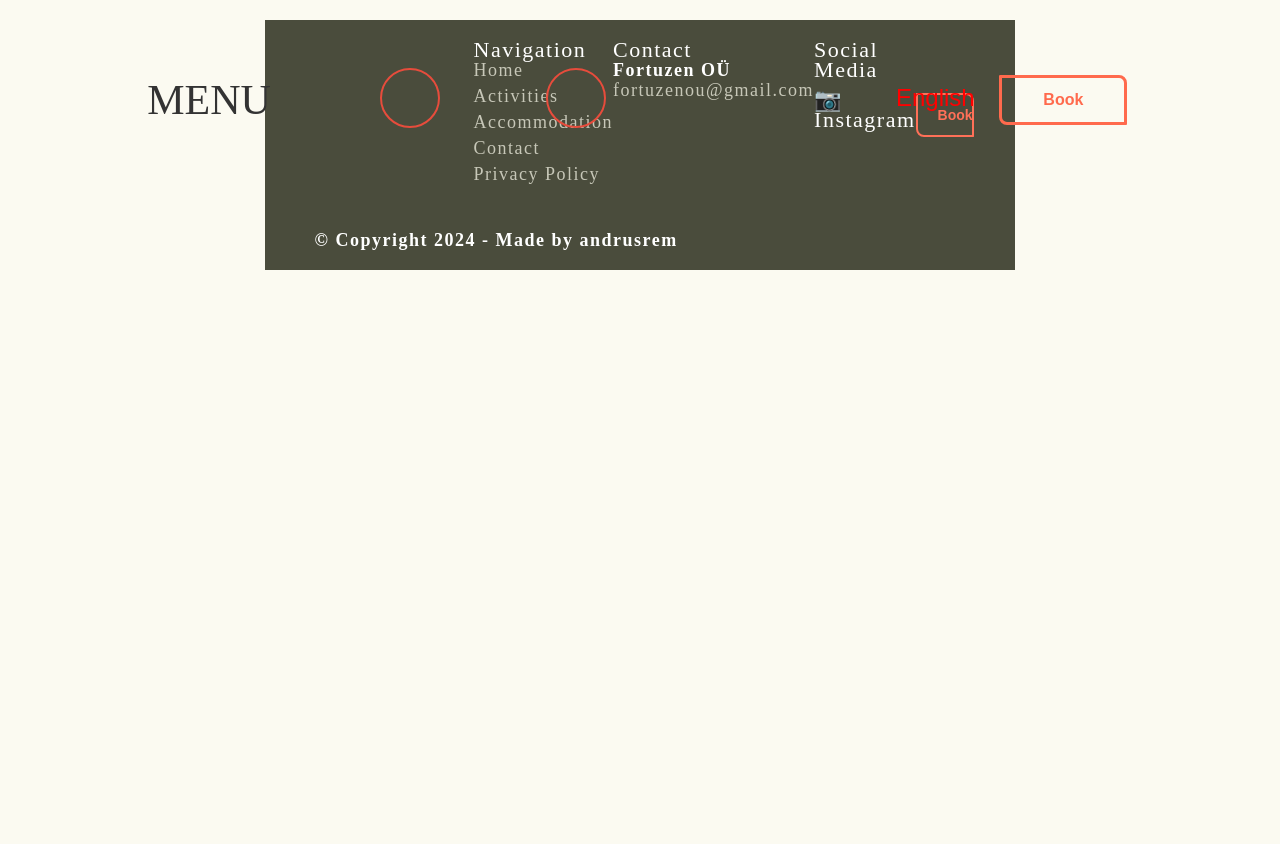
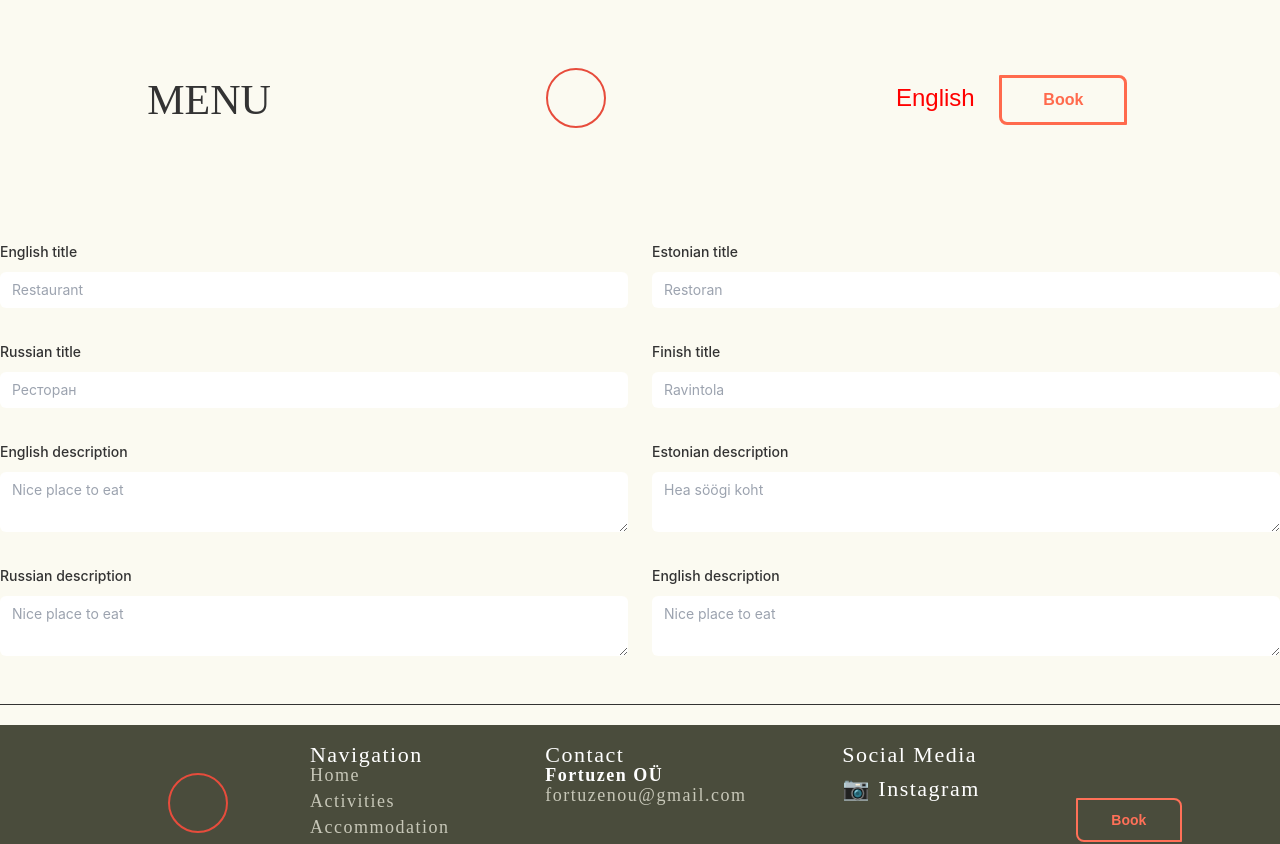
Before and after one commit to andrusrem/ReactProject, a React (Vite) app in the folder react/: page /activities/create in a window 1280 px wide. Shown: the top 844 px of the page. Before the commit the page ends 800 px from the top, so only its background shows below. Built offline with nearby package versions, Linux system fonts and the light colour scheme; a web font is replaced by a local one.

Commit message:
Add style changes to Header,Footer and add Activity create page

```diff
--- a/react/src/App.jsx
+++ b/react/src/App.jsx
@@ -4,6 +4,7 @@ import './App.css'
 import Home from './Home'
 import Activities from './activities/index.jsx';
 import ShowActivity from "./activities/show.jsx";
+import CreateActivity from './activities/create.jsx';
 import Head from './shared/Head.jsx';
 import Header from './shared/Header.jsx';
 import Footer from './shared/Footer'
@@ -23,6 +24,7 @@ function App() {
           <Route path='/' element={<Home />} />
           <Route path='/activities' element={<Activities />} />
           <Route path='/activities/show/' element={<ShowActivity />} />
+          <Route path='/activities/create' element={<CreateActivity />} />
           <Route path='/accommodations' element={<Accommodations />} />
           <Route path='/contact' element={<Contact />} />
         </Routes>
--- a/react/src/activities/create.jsx
+++ b/react/src/activities/create.jsx
@@ -0,0 +1,133 @@
+import React from 'react';
+import { Activity } from '../models/Activity';
+import { CreateNewActivity } from '../controllers/ActivityController';
+
+const CreateActivity = () => {
+
+
+
+    const handleSubmit = (event) => {
+        event.preventDefault();
+
+    }
+    return <div className='grid w-screen'
+    ><form className='' onSubmit={handleSubmit}>
+            <div className="border-b border-gray-900/10 pb-12">
+                <div className="mt-10 grid grid-cols-1 gap-x-6 gap-y-8 sm:grid-cols-6">
+                    <div className='sm:col-span-3'>
+                        <label htmlFor="title-eng" className='block text-sm/6 font-medium text-gray-900'>
+                            English title
+                        </label>
+                        <div className="mt-2"><input
+                            type="text"
+                            id='title-eng'
+
+                            placeholder='Restaurant'
+                            className='block w-full rounded-md bg-white px-3 py-1.5 text-base text-gray-900 outline-1 -outline-offset-1 outline-gray-300 placeholder:text-gray-400 focus:outline-2 focus:-outline-offset-2 focus:outline-indigo-600 sm:text-sm/6'
+                        /></div>
+                    </div>
+                    <div className="sm:col-span-3">
+                        <label htmlFor="title-est" className="block text-sm/6 font-medium text-gray-900">
+                            Estonian title
+                        </label>
+                        <div className="mt-2">
+                            <input
+                                id="title-est"
+                                name="title-est"
+                                type="text"
+                                placeholder='Restoran'
+                                className="block w-full rounded-md bg-white px-3 py-1.5 text-base text-gray-900 outline-1 -outline-offset-1 outline-gray-300 placeholder:text-gray-400 focus:outline-2 focus:-outline-offset-2 focus:outline-indigo-600 sm:text-sm/6"
+                            />
+                        </div>
+                    </div>
+                    <div className="sm:col-span-3">
+                        <label htmlFor="title-rus" className="block text-sm/6 font-medium text-gray-900">
+                            Russian title
+                        </label>
+                        <div className="mt-2">
+                            <input
+                                id="title-rus"
+                                name="title-rus"
+                                type="text"
+                                placeholder='Ресторан'
+                                className="block w-full rounded-md bg-white px-3 py-1.5 text-base text-gray-900 outline-1 -outline-offset-1 outline-gray-300 placeholder:text-gray-400 focus:outline-2 focus:-outline-offset-2 focus:outline-indigo-600 sm:text-sm/6"
+                            />
+                        </div>
+                    </div>
+                    <div className="sm:col-span-3">
+                        <label htmlFor="title-fin" className="block text-sm/6 font-medium text-gray-900">
+                            Finish title
+                        </label>
+                        <div className="mt-2">
+                            <input
+                                id="title-fin"
+                                name="title-fin"
+                                type="text"
+                                placeholder='Ravintola'
+                                className="block w-full rounded-md bg-white px-3 py-1.5 text-base text-gray-900 outline-1 -outline-offset-1 outline-gray-300 placeholder:text-gray-400 focus:outline-2 focus:-outline-offset-2 focus:outline-indigo-600 sm:text-sm/6"
+                            />
+                        </div>
+                    </div>
+                    <div className="sm:col-span-3">
+                        <label htmlFor="body-eng" className="block text-sm/6 font-medium text-gray-900">
+                            English description
+                        </label>
+                        <div className="mt-2">
+                            <textarea
+                                id="body-eng"
+                                name="body-eng"
+                                type="text"
+                                placeholder='Nice place to eat'
+                                className="block w-full rounded-md bg-white px-3 py-1.5 text-base text-gray-900 outline-1 -outline-offset-1 outline-gray-300 placeholder:text-gray-400 focus:outline-2 focus:-outline-offset-2 focus:outline-indigo-600 sm:text-sm/6"
+                            />
+                        </div>
+                    </div>
+                    <div className="sm:col-span-3">
+                        <label htmlFor="body-est" className="block text-sm/6 font-medium text-gray-900">
+                            Estonian description
+                        </label>
+                        <div className="mt-2">
+                            <textarea
+                                id="body-est"
+                                name="body-est"
+                                type="text"
+                                placeholder='Hea söögi koht'
+                                className="block w-full rounded-md bg-white px-3 py-1.5 text-base text-gray-900 outline-1 -outline-offset-1 outline-gray-300 placeholder:text-gray-400 focus:outline-2 focus:-outline-offset-2 focus:outline-indigo-600 sm:text-sm/6"
+                            />
+                        </div>
+                    </div>
+                    <div className="sm:col-span-3">
+                        <label htmlFor="body-eng" className="block text-sm/6 font-medium text-gray-900">
+                            Russian description
+                        </label>
+                        <div className="mt-2">
+                            <textarea
+                                id="body-eng"
+                                name="body-eng"
+                                type="text"
+                                placeholder='Nice place to eat'
+                                className="block w-full rounded-md bg-white px-3 py-1.5 text-base text-gray-900 outline-1 -outline-offset-1 outline-gray-300 placeholder:text-gray-400 focus:outline-2 focus:-outline-offset-2 focus:outline-indigo-600 sm:text-sm/6"
+                            />
+                        </div>
+                    </div>
+                    <div className="sm:col-span-3">
+                        <label htmlFor="body-eng" className="block text-sm/6 font-medium text-gray-900">
+                            English description
+                        </label>
+                        <div className="mt-2">
+                            <textarea
+                                id="body-eng"
+                                name="body-eng"
+                                type="text"
+                                placeholder='Nice place to eat'
+                                className="block w-full rounded-md bg-white px-3 py-1.5 text-base text-gray-900 outline-1 -outline-offset-1 outline-gray-300 placeholder:text-gray-400 focus:outline-2 focus:-outline-offset-2 focus:outline-indigo-600 sm:text-sm/6"
+                            />
+                        </div>
+                    </div>
+                </div>
+            </div>
+        </form>
+    </div>
+}
+
+export default CreateActivity;
--- a/react/src/activities/index.jsx
+++ b/react/src/activities/index.jsx
@@ -133,9 +133,20 @@ const ActivityList = () => {
 
 const Activities = () => {
   return (
-    <div className='grid gap-4 xl:mt-10% place-content-stretch'>
-      <div className='grid place-content-center'>
-        <h1>Activities</h1>
+    <div className='grid gap-4 place-content-stretch z-10'>
+      <div className='flex grid-rows justify-between'>
+        <div className='place-self-start ml-2'>
+          <h1>Activities</h1>
+        </div>
+        <div className='place-self-end mr-2'>
+          <Link
+            to='/activities/create/'
+            className="btn btn-primary"
+          >
+            Add new activity
+          </Link>
+        </div>
+
       </div>
       <ActivityList />
     </div>
--- a/react/src/controllers/ActivityController.jsx
+++ b/react/src/controllers/ActivityController.jsx
@@ -17,7 +17,7 @@ export async function GetActivityById(id, url)
     return data;
 }
 
-export async function CreateActivity(url, body)
+export async function CreateNewActivity(url, body)
 {
     if(body == null)
     {
--- a/react/src/index.css
+++ b/react/src/index.css
@@ -101,9 +101,7 @@ button:focus-visible {
 
 /* Header Section (Fixed at the top and 100% width) */
 header {
-  position: fixed;
-  top: 0;
-  left: 0;
+  position: relative;
   height: 200px;
   width: 100%;
   /* Full width */
--- a/react/src/models/Activity.jsx
+++ b/react/src/models/Activity.jsx
@@ -13,7 +13,101 @@ export class Activity{
         this.bodyFIN = bodyFIN;
     }
 
-    get
+    get titleENG() {
+        return this._titleENG;
+    }
+
+    get titleEST() {
+        return this._titleEST;
+    }
+
+    get titleRUS() {
+        return this._titleRUS;
+    }
+
+    get titleFIN() {
+        return this._titleFIN;
+    }
+
+    get bodyENG() {
+        return this._bodyENG;
+    }
+
+    get bodyEST() {
+        return this._bodyEST;
+    }
+
+    get bodyRUS() {
+        return this._bodyRUS;
+    }
+
+    get bodyFIN() {
+        return this._bodyFIN;
+    }
+
+    set titleENG(value) {
+        if (value.length < 50) {
+            alert("Name is too short.");
+            return;
+        }
+        this._titleENG = value;
+    }
+
+    set titleEST(value) {
+        if (value.length < 50) {
+            alert("Name is too short.");
+            return;
+        }
+        this._titleEST = value;
+    }
+
+    set titleRUS(value) {
+        if (value.length < 50) {
+            alert("Name is too short.");
+            return;
+        }
+        this._titleRUS = value;
+    }
+
+    set titleFIN(value) {
+        if (value.length < 50) {
+            alert("Name is too short.");
+            return;
+        }
+        this._titleFIN = value;
+    }
+
+    set bodyENG(value) {
+        if (value.length < 248) {
+            alert("Name is too short.");
+            return;
+        }
+        this._bodyENG = value;
+    }
+
+    set bodyEST(value) {
+        if (value.length < 248) {
+            alert("Name is too short.");
+            return;
+        }
+        this._bodyEST = value;
+    }
+
+    set bodyRUS(value) {
+        if (value.length < 248) {
+            alert("Name is too short.");
+            return;
+        }
+        this._bodyRUS = value;
+    }
+
+    set bodyFIN(value) {
+        if (value.length < 248) {
+            alert("Name is too short.");
+            return;
+        }
+        this._bodyFIN = value;
+    }
 
     //Body for Create method
     getCreateJsonBody()
@@ -27,7 +121,6 @@ export class Activity{
             'BodyEST': this.bodyEST,
             'BodyRUS': this.bodyRUS,
             'BodyFIN': this.bodyFIN,
-
         }
     }
     create(url)
--- a/react/src/shared/Header.jsx
+++ b/react/src/shared/Header.jsx
@@ -70,21 +70,21 @@ const Header = () => {
   ];
 
   return (
-    <header className={`header ${menuOpen ? "menu-open" : ""}`}>
+    <header className={`header ${menuOpen ? "menu-open pointer-events-auto" : "pointer-events-none"}`}>
       <div className="header-top">
         {/* Menu Button */}
-        <button className="menu-button" onClick={toggleMenu} aria-label={menuOpen ? "Close menu" : "Open menu"}>
+        <button className="menu-button pointer-events-auto" onClick={toggleMenu} aria-label={menuOpen ? "Close menu" : "Open menu"}>
           <h2>{menuOpen ? "✕" : translations[language].menu}</h2>
         </button>
 
         {/* Logo */}
-        <div className="logo-container">
+        <div className="logo-container pointer-events-auto">
           <div className="circle"></div>
           <div className="letter"><p>A<sup>2</sup></p></div>
         </div>
 
         {/* Language and Book */}
-        <div className="lang-book">
+        <div className="lang-book pointer-events-auto">
           {/* Custom Language Switcher */}
           <div className="custom-dropdown">
             <div
@@ -119,7 +119,7 @@ const Header = () => {
       {/* Expanded Menu */}
       {menuOpen && (
         <nav className="nav-menu">
-          <div className="nav-menu-div">
+          <div className="nav-menu-div pointer-events-auto">
             <ul>
               <li><Link to="/">{translations[language].home}</Link></li>
               <li><Link to="/activities">{translations[language].activities}</Link></li>
```
